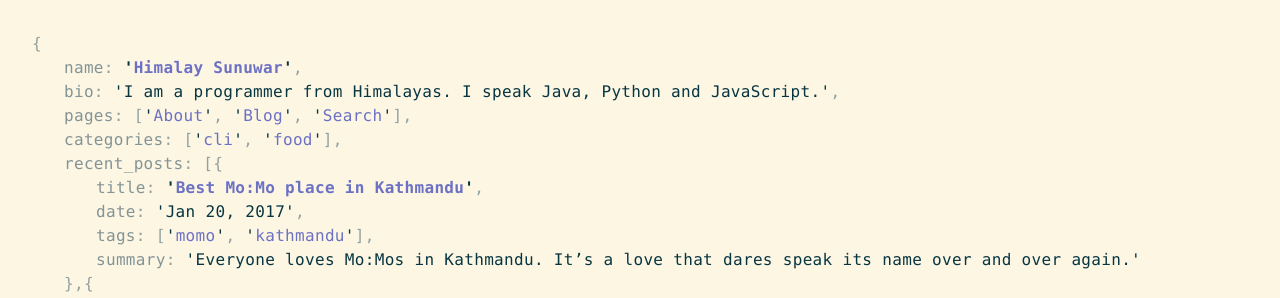
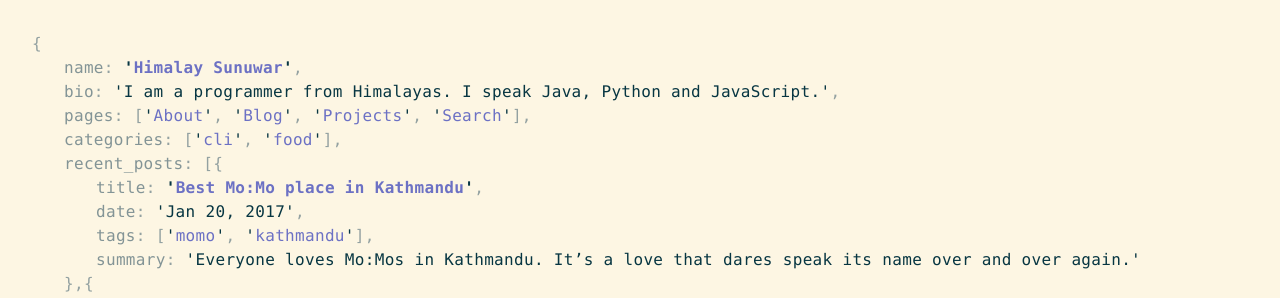
Before and after one commit to himalay/himalay.github.io, a Jekyll site: the page built from index.html, in a window 1280 px wide. Shown: the top 298 px of the page. Built offline with Jekyll 4.4.1, drawn with Linux system fonts in a browser that asks for light colours.

Commit message:
Add the Projects link to github repo

```diff
--- a/_includes/header.html
+++ b/_includes/header.html
@@ -37,7 +37,7 @@ Here we generate all the categories.
   </div>
   <nav>
     <div class="obj-pros">
-      <span class="key">pages</span><span class="punctuation">: </span><span class="punctuation">[</span>{% for my_page in site.pages %}{% unless my_page.exclude %}{% if my_page.title %}{% if forloop.index > 2 %}<span class="token punctuation">, </span>{% endif %}<span class="value"><a href="{{ my_page.url | prepend: site.baseurl }}">{{ my_page.title }}</a></span>{% endif %}{% endunless %}{% endfor %}<span class="punctuation">, </span><span class="value"><a id="search-btn" href="javascript:void(0)">Search</a></span><span class="punctuation">]</span><span class="punctuation">,</span>
+      <span class="key">pages</span><span class="punctuation">: </span><span class="punctuation">[</span>{% for my_page in site.pages %}{% unless my_page.exclude %}{% if my_page.title %}{% if forloop.index > 2 %}<span class="token punctuation">, </span>{% endif %}<span class="value"><a href="{{ my_page.url | prepend: site.baseurl }}">{{ my_page.title }}</a></span>{% endif %}{% endunless %}{% endfor %}<span class="punctuation">, </span><span class="value"><a href="https://github.com/himalay?tab=repositories" target="_blank">Projects</a></span><span class="punctuation">, </span><span class="value"><a id="search-btn" href="javascript:void(0)">Search</a></span><span class="punctuation">]</span><span class="punctuation">,</span>
     </div>
     <div class="obj-pros">
       <span class="key">categories</span><span class="punctuation">: </span><span class="punctuation">[</span>{% for category in categories %}<span class="value"><a href="/{{ category }}">{{category}}</a></span>{% if forloop.index < forloop.length %}<span class="punctuation">, </span>{% endif %}{% endfor %}<span class="punctuation">]</span><span class="punctuation">,</span>
```
